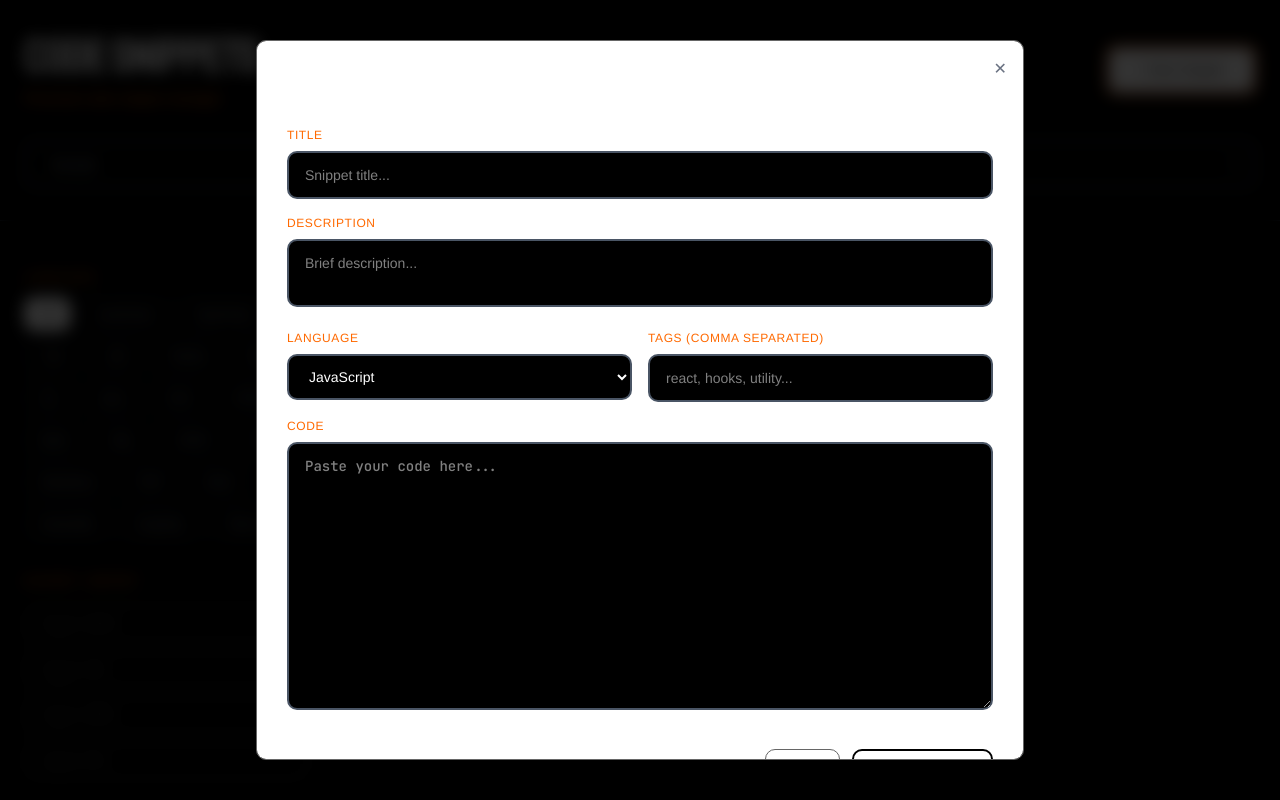
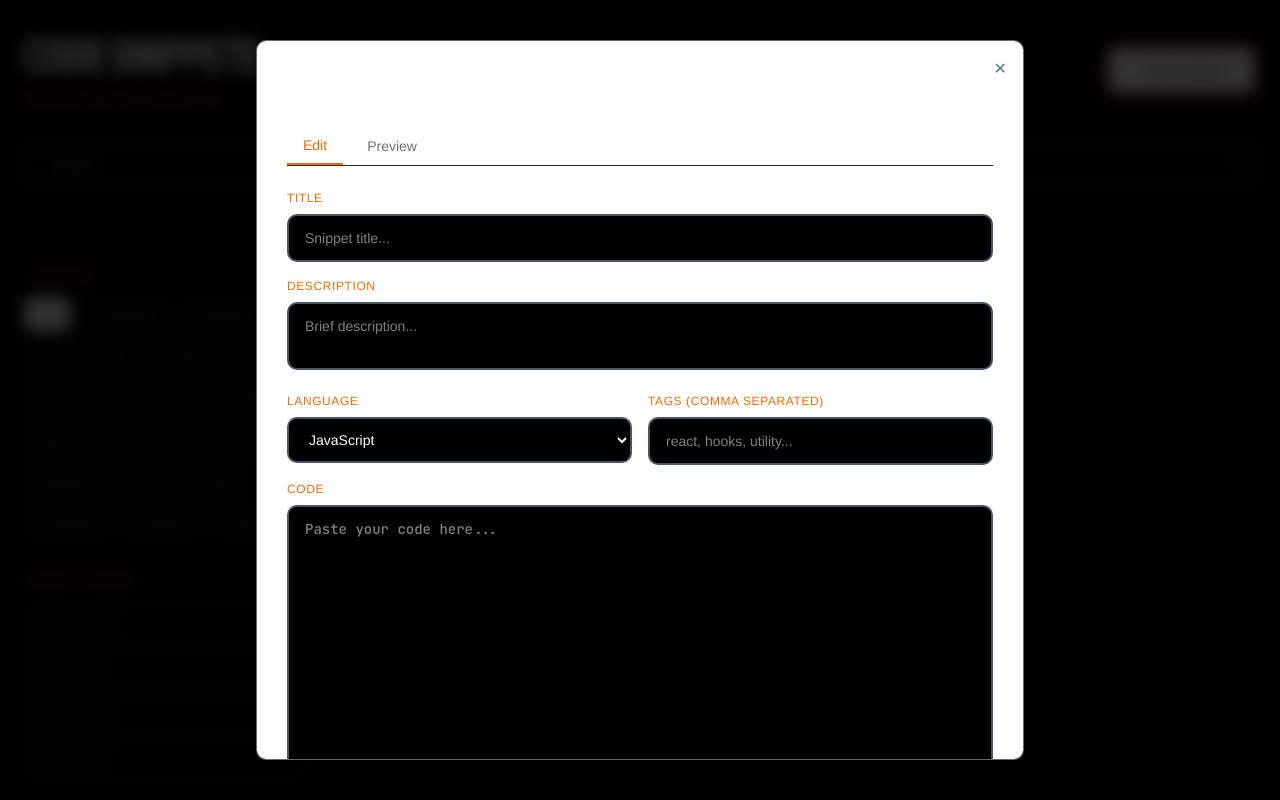
Before and after one commit to adityahimaone/code-snippet-manager, a Next.js app: page / in a window 1280 px wide. Both pictures are taken after typing "Sample" into the empty fields and a click on the button "+ New Snippet". Shown: the top 800 px of the page. Built offline with nearby package versions, Linux system fonts and the light colour scheme.

Commit message:
feat: add code execution preview for JavaScript snippets

```diff
--- /dev/null
+++ b/features/snippets/components/code-preview.tsx
@@ -0,0 +1,65 @@
+'use client';
+
+import { useState } from 'react';
+import { executeCode, ExecutionResult } from '@/lib/utils/code-executor';
+
+interface CodePreviewProps {
+  code: string;
+  language: string;
+}
+
+export default function CodePreview({ code, language }: CodePreviewProps) {
+  const [result, setResult] = useState<ExecutionResult | null>(null);
+  const [running, setRunning] = useState(false);
+
+  const handleRun = async () => {
+    setRunning(true);
+    const execResult = await executeCode(code, language);
+    setResult(execResult);
+    setRunning(false);
+  };
+
+  return (
+    <div className="space-y-4">
+      <button
+        onClick={handleRun}
+        disabled={running}
+        className="outlined-button"
+      >
+        {running ? 'Running...' : '▶ Run Code'}
+      </button>
+
+      {result && (
+        <div className="bg-black border border-gray-800 rounded-lg p-4 space-y-2">
+          {/* Console logs */}
+          {result.logs.length > 0 && (
+            <div>
+              <div className="text-xs text-gray-500 mb-1">Console:</div>
+              <div className="text-sm font-mono space-y-1">
+                {result.logs.map((log, i) => (
+                  <div key={i} className="text-gray-300">{log}</div>
+                ))}
+              </div>
+            </div>
+          )}
+
+          {/* Return value */}
+          {result.output && (
+            <div>
+              <div className="text-xs text-gray-500 mb-1">Output:</div>
+              <div className="text-sm font-mono text-green-400">{result.output}</div>
+            </div>
+          )}
+
+          {/* Error */}
+          {result.error && (
+            <div>
+              <div className="text-xs text-red-500 mb-1">Error:</div>
+              <div className="text-sm font-mono text-red-400">{result.error}</div>
+            </div>
+          )}
+        </div>
+      )}
+    </div>
+  );
+}
--- a/features/snippets/components/snippet-editor.tsx
+++ b/features/snippets/components/snippet-editor.tsx
@@ -3,6 +3,7 @@
 import { useState } from 'react';
 import { useSnippetStore } from '@/lib/store/snippet-store';
 import { SUPPORTED_LANGUAGES, Snippet } from '@/lib/types';
+import CodePreview from './code-preview';
 
 interface SnippetEditorProps {
   snippet?: Snippet | null;
@@ -11,6 +12,7 @@ interface SnippetEditorProps {
 
 export default function SnippetEditor({ snippet, onClose }: SnippetEditorProps) {
   const { addSnippet, updateSnippet } = useSnippetStore();
+  const [activeTab, setActiveTab] = useState<'edit' | 'preview'>('edit');
   const [title, setTitle] = useState(snippet?.title || '');
   const [description, setDescription] = useState(snippet?.description || '');
   const [code, setCode] = useState(snippet?.code || '');
@@ -67,7 +69,34 @@ export default function SnippetEditor({ snippet, onClose }: SnippetEditorProps)
           {snippet ? 'Edit Snippet' : 'New Snippet'}
         </h2>
 
-        <form onSubmit={handleSubmit} className="space-y-4">
+        {/* Tabs */}
+        <div className="flex gap-2 mb-6 border-b border-gray-800">
+          <button
+            type="button"
+            onClick={() => setActiveTab('edit')}
+            className={`px-4 py-2 text-sm font-medium transition-colors ${
+              activeTab === 'edit'
+                ? 'text-orange-500 border-b-2 border-orange-500'
+                : 'text-gray-500 hover:text-white'
+            }`}
+          >
+            Edit
+          </button>
+          <button
+            type="button"
+            onClick={() => setActiveTab('preview')}
+            className={`px-4 py-2 text-sm font-medium transition-colors ${
+              activeTab === 'preview'
+                ? 'text-orange-500 border-b-2 border-orange-500'
+                : 'text-gray-500 hover:text-white'
+            }`}
+          >
+            Preview
+          </button>
+        </div>
+
+        {activeTab === 'edit' ? (
+          <form onSubmit={handleSubmit} className="space-y-4">
           {/* Title */}
           <div>
             <label className="block text-orange-500 text-xs font-medium uppercase tracking-wider mb-2">
@@ -164,6 +193,9 @@ export default function SnippetEditor({ snippet, onClose }: SnippetEditorProps)
             </button>
           </div>
         </form>
+        ) : (
+          <CodePreview code={code} language={language} />
+        )}
       </div>
     </div>
   );
--- /dev/null
+++ b/lib/utils/code-executor.ts
@@ -0,0 +1,51 @@
+export type ExecutionResult = {
+  output: string;
+  error?: string;
+  logs: string[];
+};
+
+export async function executeCode(code: string, language: string): Promise<ExecutionResult> {
+  const logs: string[] = [];
+
+  // Only support JavaScript/TypeScript for now
+  if (!['javascript', 'typescript'].includes(language.toLowerCase())) {
+    return {
+      output: '',
+      error: 'Code execution only supported for JavaScript/TypeScript',
+      logs: [],
+    };
+  }
+
+  try {
+    // Create sandboxed execution context
+    const sandbox = {
+      console: {
+        log: (...args: any[]) => logs.push(args.map(String).join(' ')),
+        error: (...args: any[]) => logs.push('ERROR: ' + args.map(String).join(' ')),
+        warn: (...args: any[]) => logs.push('WARN: ' + args.map(String).join(' ')),
+      },
+    };
+
+    // Wrap code in function to capture return value
+    const wrappedCode = `
+      (function() {
+        ${code}
+      })()
+    `;
+
+    // Execute in sandboxed context
+    const func = new Function('console', `return ${wrappedCode}`);
+    const result = func(sandbox.console);
+
+    return {
+      output: result !== undefined ? String(result) : '',
+      logs,
+    };
+  } catch (error) {
+    return {
+      output: '',
+      error: error instanceof Error ? error.message : String(error),
+      logs,
+    };
+  }
+}
```
